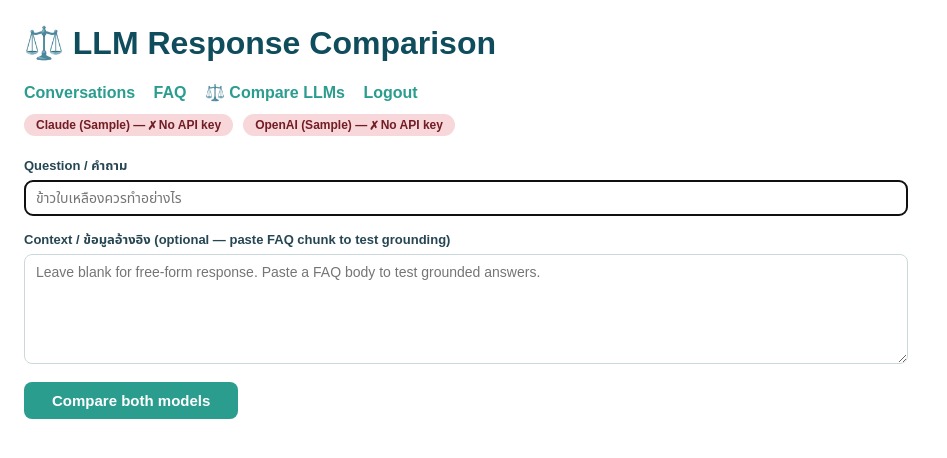
After one commit to AshyBoy91/eye-line-app, a FastAPI app: template app/templates/admin_compare.html in a window 1280 px wide. The commit adds this page. Shown: the top 458 px of the page, without its empty margins (0-947 px from the left). Run offline with FastAPI, Linux system fonts and the light colour scheme; the template is opened without the code that fills it: most values are stand-ins (such as "Sample title", 1, 10 or a date in 2020).

Commit message:
Add LLM comparison panel in admin (Claude vs GPT side-by-side)

```diff
--- /dev/null
+++ b/app/templates/admin_compare.html
@@ -0,0 +1,138 @@
+<!DOCTYPE html>
+<html lang="th">
+<head>
+  <meta charset="utf-8"/>
+  <title>Admin · Compare LLMs</title>
+  <style>
+    body { font-family: Arial, "Noto Sans Thai", sans-serif; margin: 24px; color: #1b2733; }
+    h1 { color: #0f4c5c; }
+    nav a { margin-right: 14px; color: #2a9d8f; text-decoration: none; font-weight: bold; }
+    .badges { display:flex; gap:10px; margin: 12px 0 20px; flex-wrap:wrap; }
+    .badge { padding:4px 12px; border-radius:999px; font-size:12px; font-weight:600; }
+    .badge.ok  { background:#d4edda; color:#155724; }
+    .badge.off { background:#f8d7da; color:#721c24; }
+    form { max-width: 860px; }
+    label { display:block; font-size:13px; font-weight:bold; margin:14px 0 4px; color:#264653; }
+    input[type=text], textarea {
+      width:100%; padding:9px 11px; font-size:14px; border:1px solid #cdd8dc; border-radius:8px;
+      font-family:inherit;
+    }
+    textarea { height:90px; resize:vertical; }
+    button[type=submit] {
+      margin-top:14px; padding:10px 28px; background:#2a9d8f; color:#fff; font-size:15px;
+      font-weight:700; border:0; border-radius:8px; cursor:pointer;
+    }
+    button:disabled { opacity:.55; cursor:not-allowed; }
+    .grid { display:grid; grid-template-columns:1fr 1fr; gap:20px; margin-top:24px; max-width:1200px; }
+    .panel { border:1px solid #d5dee2; border-radius:12px; overflow:hidden; }
+    .panel-head {
+      padding:10px 16px; font-weight:700; font-size:14px; color:#fff;
+      display:flex; justify-content:space-between; align-items:center;
+    }
+    .panel-head.anthropic { background:#0f4c5c; }
+    .panel-head.openai    { background:#2a9d8f; }
+    .panel-meta { font-size:12px; font-weight:400; opacity:.85; }
+    .panel-body { padding:16px; min-height:120px; font-size:14px; line-height:1.6;
+                  white-space:pre-wrap; color:#1b2733; background:#fff; }
+    .panel-body.loading { color:#aaa; font-style:italic; }
+    .panel-body.error   { color:#c0392b; }
+    .spinner { display:inline-block; width:14px; height:14px; border:2px solid rgba(255,255,255,.4);
+               border-top-color:#fff; border-radius:50%; animation:spin .7s linear infinite; margin-left:8px; }
+    @keyframes spin { to { transform:rotate(360deg); } }
+    .diff-badge { margin-top:10px; font-size:12px; color:#6b7b86; }
+  </style>
+</head>
+<body>
+  <h1>⚖️ LLM Response Comparison</h1>
+  <nav>
+    <a href="/admin/conversations?token={{ token }}">Conversations</a>
+    <a href="/admin/faq?token={{ token }}">FAQ</a>
+    <a href="/admin/compare?token={{ token }}">⚖️ Compare LLMs</a>
+    <a href="/admin/logout">Logout</a>
+  </nav>
+
+  <div class="badges">
+    <span class="badge {{ 'ok' if anthropic_ready else 'off' }}">
+      Claude ({{ anthropic_model }}) — {{ '✓ Ready' if anthropic_ready else '✗ No API key' }}
+    </span>
+    <span class="badge {{ 'ok' if openai_ready else 'off' }}">
+      OpenAI ({{ openai_model }}) — {{ '✓ Ready' if openai_ready else '✗ No API key' }}
+    </span>
+  </div>
+
+  <form id="cmpForm">
+    <label for="question">Question / คำถาม</label>
+    <input id="question" name="question" type="text" placeholder="ข้าวใบเหลืองควรทำอย่างไร" required autofocus/>
+    <label for="context">Context / ข้อมูลอ้างอิง (optional — paste FAQ chunk to test grounding)</label>
+    <textarea id="context" name="context" placeholder="Leave blank for free-form response. Paste a FAQ body to test grounded answers."></textarea>
+    <button type="submit" id="submitBtn">Compare both models</button>
+  </form>
+
+  <div class="grid" id="grid" style="display:none">
+    <div class="panel">
+      <div class="panel-head anthropic">
+        <span>🤖 Claude <span id="claude-model" class="panel-meta"></span></span>
+        <span id="claude-ms" class="panel-meta"></span>
+      </div>
+      <div class="panel-body loading" id="claude-body">Waiting...</div>
+    </div>
+    <div class="panel">
+      <div class="panel-head openai">
+        <span>🟢 OpenAI <span id="openai-model" class="panel-meta"></span></span>
+        <span id="openai-ms" class="panel-meta"></span>
+      </div>
+      <div class="panel-body loading" id="openai-body">Waiting...</div>
+    </div>
+  </div>
+  <div id="diff-note" class="diff-badge" style="display:none"></div>
+
+<script>
+  document.getElementById('cmpForm').addEventListener('submit', async (e) => {
+    e.preventDefault();
+    const btn = document.getElementById('submitBtn');
+    btn.disabled = true;
+    btn.innerHTML = 'Comparing <span class="spinner"></span>';
+
+    const grid = document.getElementById('grid');
+    grid.style.display = 'grid';
+    ['claude','openai'].forEach(p => {
+      document.getElementById(p+'-body').className = 'panel-body loading';
+      document.getElementById(p+'-body').textContent = 'Generating...';
+      document.getElementById(p+'-ms').textContent = '';
+    });
+
+    const fd = new FormData(e.target);
+    fd.append('token', '{{ token }}');
+
+    try {
+      const resp = await fetch('/admin/api/compare?token={{ token }}', { method:'POST', body: fd });
+      const data = await resp.json();
+
+      for (const [provider, key] of [['anthropic','claude'],['openai','openai']]) {
+        const d = data[provider] || {};
+        const body = document.getElementById(key+'-body');
+        body.className = 'panel-body' + (d.reply?.startsWith('❌') ? ' error' : '');
+        body.textContent = d.reply || '—';
+        document.getElementById(key+'-model').textContent = d.model ? `· ${d.model}` : '';
+        document.getElementById(key+'-ms').textContent = d.latency_ms ? `${d.latency_ms} ms` : '';
+      }
+
+      // Simple length diff note
+      const cLen = (data.anthropic?.reply || '').length;
+      const oLen = (data.openai?.reply || '').length;
+      const note = document.getElementById('diff-note');
+      note.style.display = 'block';
+      note.textContent = `Claude: ${cLen} chars · OpenAI: ${oLen} chars · Δ ${Math.abs(cLen-oLen)} chars`;
+    } catch(err) {
+      ['claude','openai'].forEach(p => {
+        document.getElementById(p+'-body').className = 'panel-body error';
+        document.getElementById(p+'-body').textContent = 'Request failed: ' + err.message;
+      });
+    }
+
+    btn.disabled = false;
+    btn.textContent = 'Compare both models';
+  });
+</script>
+</body>
+</html>
--- a/app/templates/admin_conversations.html
+++ b/app/templates/admin_conversations.html
@@ -24,6 +24,7 @@
   <nav>
     <a href="/admin/conversations?token={{ token }}">Conversations</a>
     <a href="/admin/faq?token={{ token }}">FAQ</a>
+    <a href="/admin/compare?token={{ token }}">⚖️ Compare LLMs</a>
     <a href="/admin/logout">Logout</a>
   </nav>
   {% if not sessions %}
--- a/app/templates/admin_faq.html
+++ b/app/templates/admin_faq.html
@@ -22,6 +22,7 @@
   <nav>
     <a href="/admin/conversations?token={{ token }}">Conversations</a>
     <a href="/admin/faq?token={{ token }}">FAQ</a>
+    <a href="/admin/compare?token={{ token }}">⚖️ Compare LLMs</a>
     <a href="/admin/logout">Logout</a>
   </nav>
 
```
Also changed, not shown: app/routers/admin.py (+53 -0 lines).
